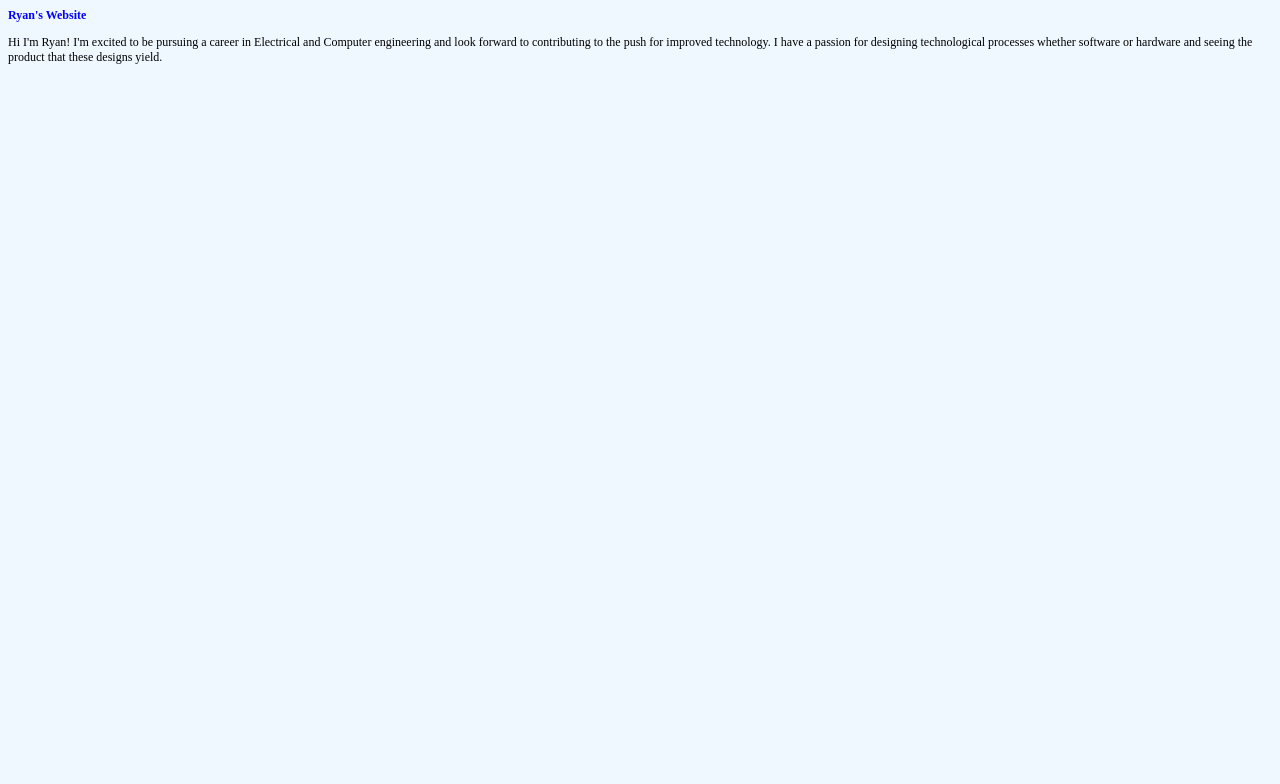
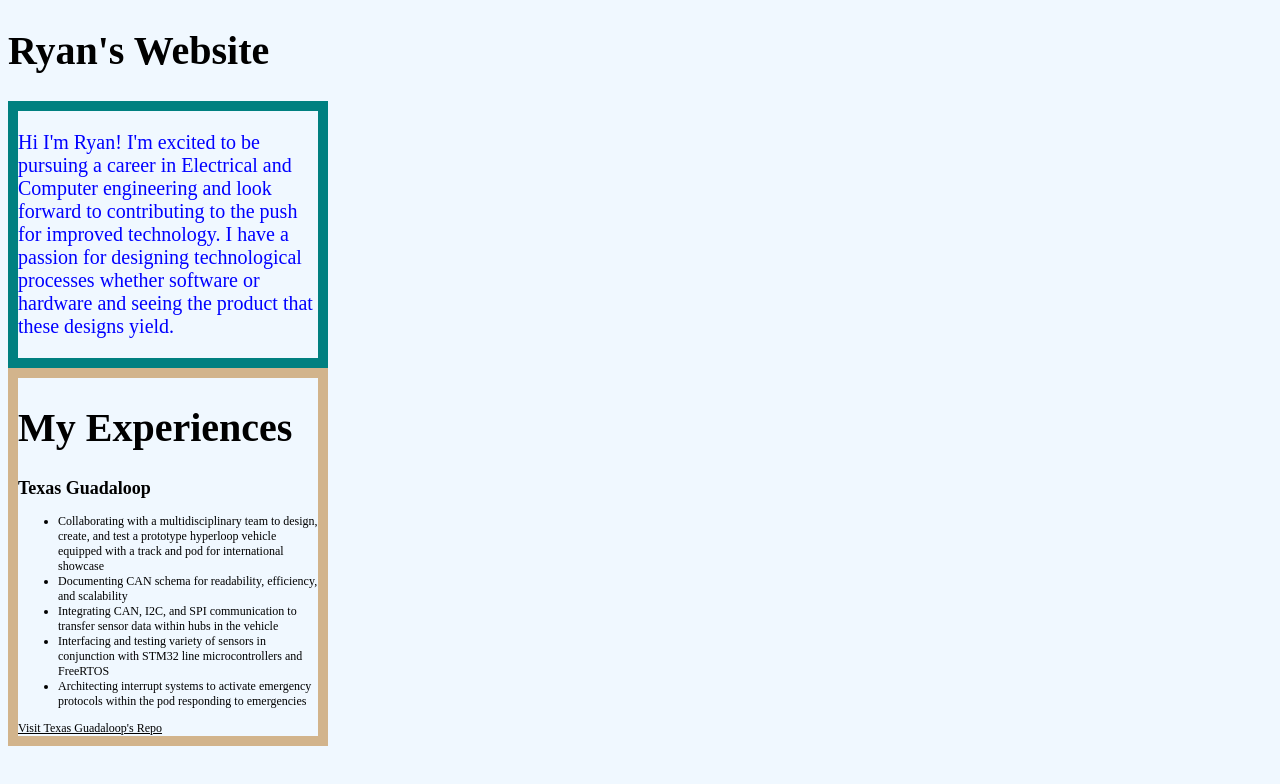
Before and after one commit to HTGYryanz7/HTGYryanz7.github.io, a plain HTML site: page index.html in a window 1280 px wide. Drawn offline with Linux system fonts and the light colour scheme.

Commit message:
2 main sections added

```diff
--- a/index.html
+++ b/index.html
@@ -4,9 +4,24 @@
         <link rel="stylesheet" href="stylesheet.css">
     </head>
     <body>
+        <h1>Ryan's Website</h1>
+        <div class ="description">
 
-        <h1>Ryan's Website</h1>
-        <p>Hi I'm Ryan! I'm excited to be pursuing a career in Electrical and Computer engineering and look forward to contributing to the push for improved technology. I have a passion for designing technological processes whether software or hardware and seeing the product that these designs yield.</p>
+            <p>Hi I'm Ryan! I'm excited to be pursuing a career in Electrical and Computer engineering and look forward to contributing to the push for improved technology. I have a passion for designing technological processes whether software or hardware and seeing the product that these designs yield.</p>
+        </div>
+
+        <div class="experiences">
+            <h1>My Experiences</h1>
+            <h2>Texas Guadaloop</h2>
+            <ul>
+                <li>Collaborating with a multidisciplinary team to design, create, and test a prototype hyperloop vehicle equipped with a track and pod for international showcase</li>
+                <li>Documenting CAN schema for readability, efficiency, and scalability</li>
+                <li>Integrating CAN, I2C, and SPI communication to transfer sensor data within hubs in the vehicle</li>
+                <li>Interfacing and testing variety of sensors in conjunction with STM32 line microcontrollers and FreeRTOS</li>
+                <li>Architecting interrupt systems to activate emergency protocols within the pod responding to emergencies</li>
+            </ul>
+            <a href="https://github.com/TimChen999/EmbeddedSystems-Gen2-2024">Visit Texas Guadaloop's Repo</a>
+        </div>
 
     </body>
 </html>
--- a/stylesheet.css
+++ b/stylesheet.css
@@ -1,14 +1,34 @@
 body{
     background-color: aliceblue;
 }
-h1 {color:blue;
-    font-size: 12px;
+div.description {
+    color:blue;
+    font-size: 20px;
     font-family: 'Times New Roman', Times, serif;
+    width: 300px;
+    border: 10px solid teal;
 }
 
 
-p{
+div.experiences{
     font-size: 12px;
     font-family: 'Times New Roman', Times, serif;
     color: black;
+    width: 300px;
+    border: 10px solid tan;
 }
+h1{
+    font-size: 40px;
+    font-family: 'Times New Roman', Times, serif;
+    color: black;
+}
+a:link{
+    color: black;
+}
+a:visited{
+    color: blue;
+}
+
+a:hover{
+    color: red;
+}
```
